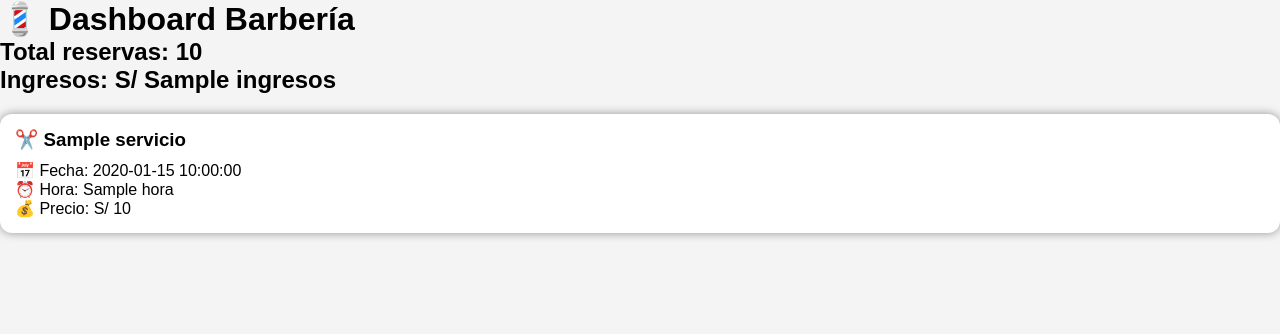
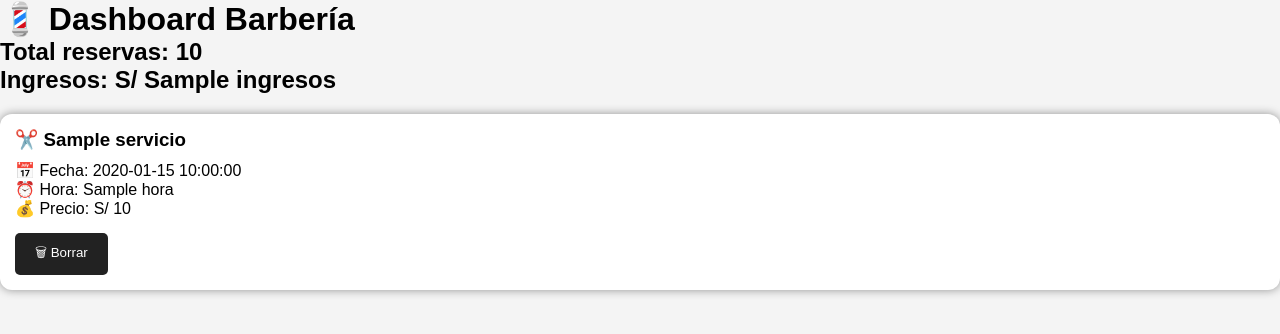
Before and after one commit to Sean-hub6/barberia-elite-flask, a Flask app: template templates/dashboard.html in a window 1280 px wide. Shown: the top 334 px of the page. Run offline with Flask 3, Linux system fonts and the light colour scheme; the template is opened without the code that fills it: most values are stand-ins (such as "Sample title", 1, 10 or a date in 2020).

Commit message:
agrego dashboard

```diff
--- a/app.py
+++ b/app.py
@@ -1,4 +1,4 @@
-from flask import Flask, render_template, request, jsonify
+from flask import Flask, render_template, request, jsonify, redirect
 
 app = Flask(__name__)
 
@@ -35,3 +35,7 @@ def api_reserva():
     })
 
     return jsonify({"mensaje": "ok"})
+@app.route("/borrar/<int:index>")
+def borrar(index):
+    reservas.pop(index)
+    return redirect("/dashboard")
--- a/templates/dashboard.html
+++ b/templates/dashboard.html
@@ -21,6 +21,9 @@
         <p>📅 Fecha: {{ r.fecha }}</p>
         <p>⏰ Hora: {{ r.hora }}</p>
         <p>💰 Precio: S/ {{ r.precio }}</p>
+        <a href="/borrar/{{ loop.index0 }}">
+        <button>🗑 Borrar</button>
+    </a>
     </div>
 
     {% endfor %}
```
